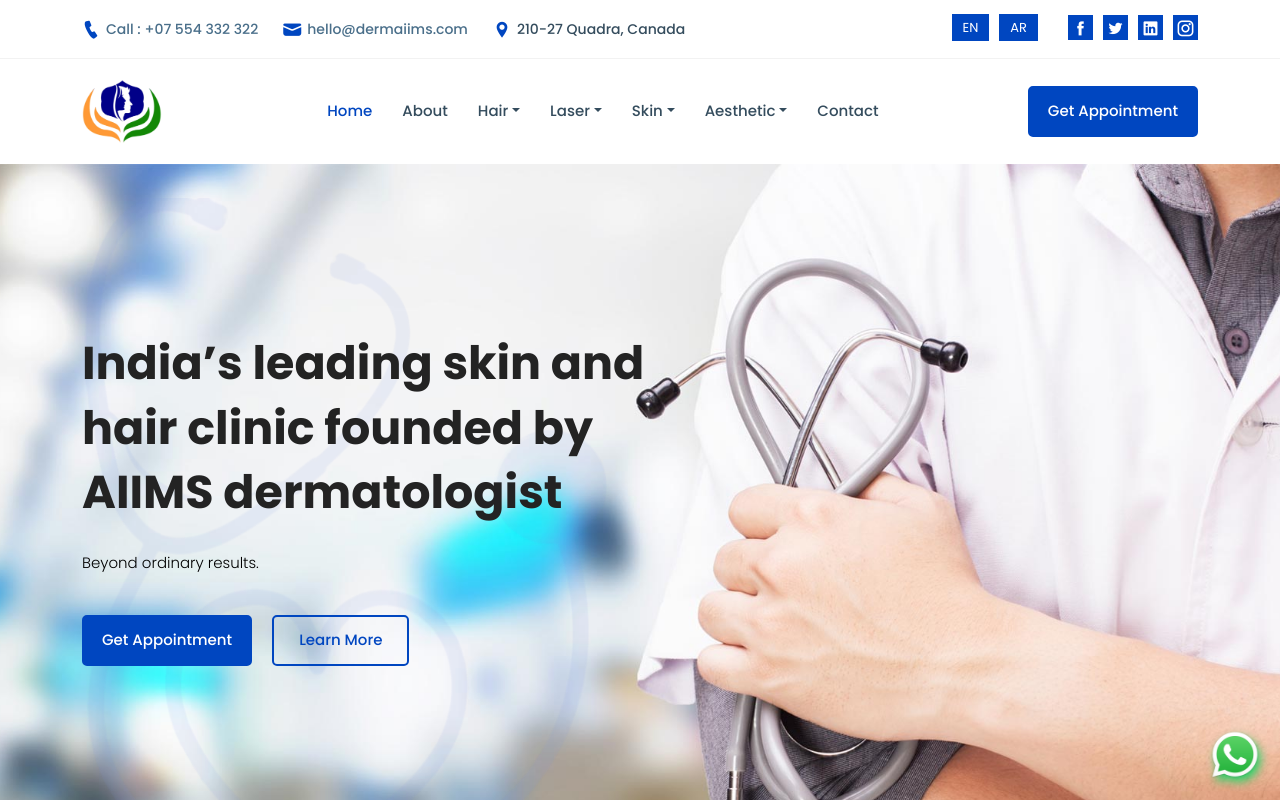
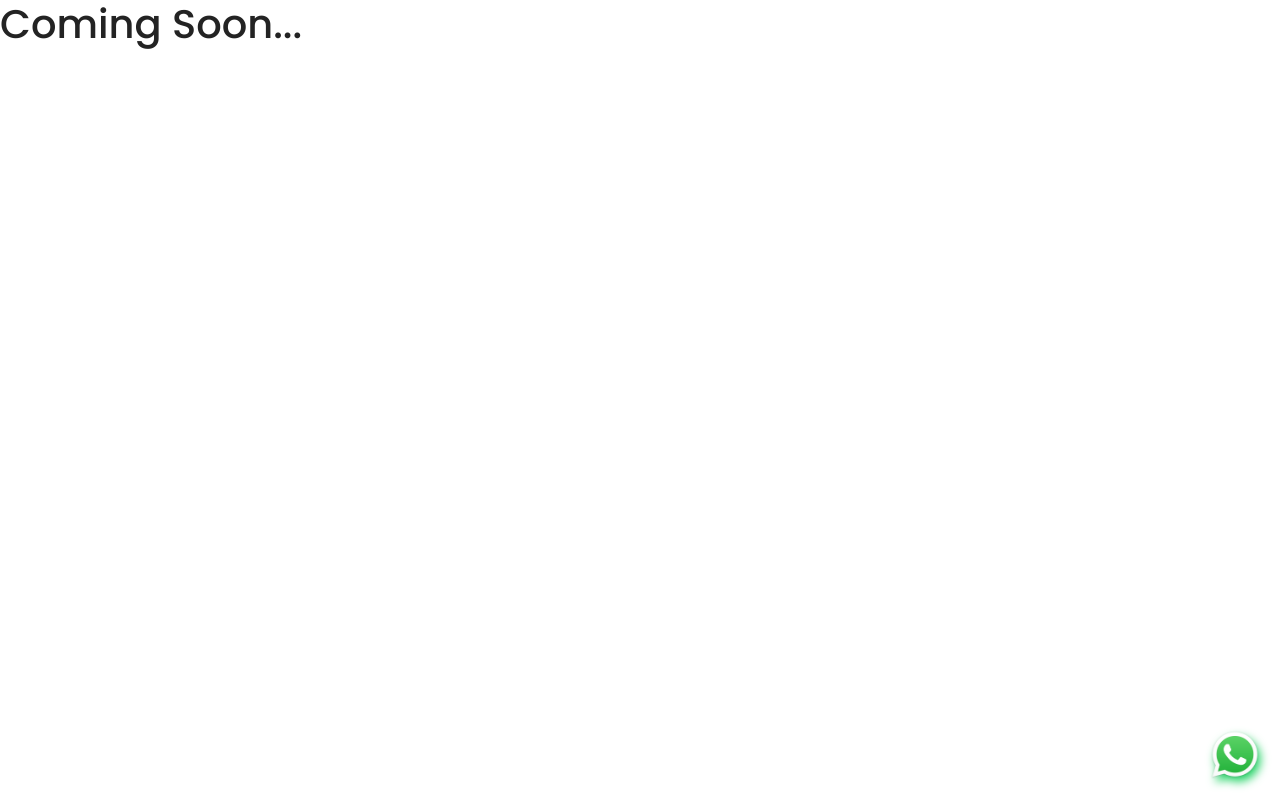
Before and after one commit to ArpitUjjwal/clinic-next, a Next.js app: page / in a window 1280 px wide. Shown: the top 800 px of the page. Built offline with nearby package versions, Linux system fonts and the light colour scheme.

Commit message:
coming-soon

```diff
--- a/pages/index.js
+++ b/pages/index.js
@@ -18,7 +18,8 @@ import Footer from "../components/_App/Footer";
 const Index2 = () => {
   return (
     <>
-      <TopHeader />
+    <h1>Coming Soon...</h1>
+      {/* <TopHeader />
 
       <Navbar />
 
@@ -42,13 +43,13 @@ const Index2 = () => {
 
       <AppointmentForm />
 
-      {/* <TestimonialSlider /> */}
+      <TestimonialSlider />
 
       <LatestBlogPost />
 
       <NewsletterForm />
 
-      <Footer />
+      <Footer /> */}
     </>
   );
 };
```
Also changed, not shown: 1 other file (tests, documents, lock files or other folders).
